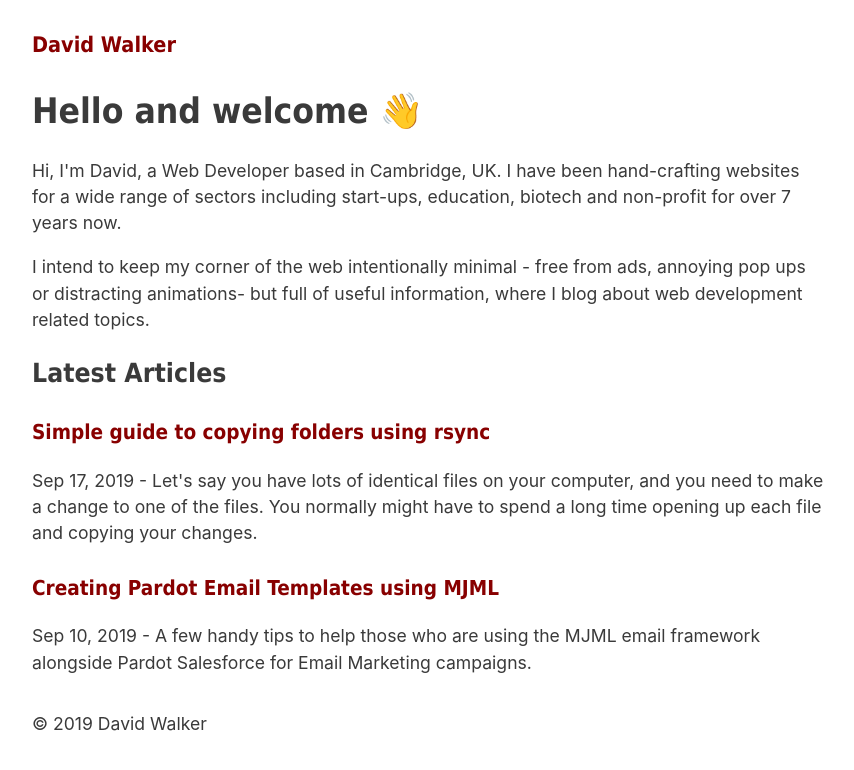
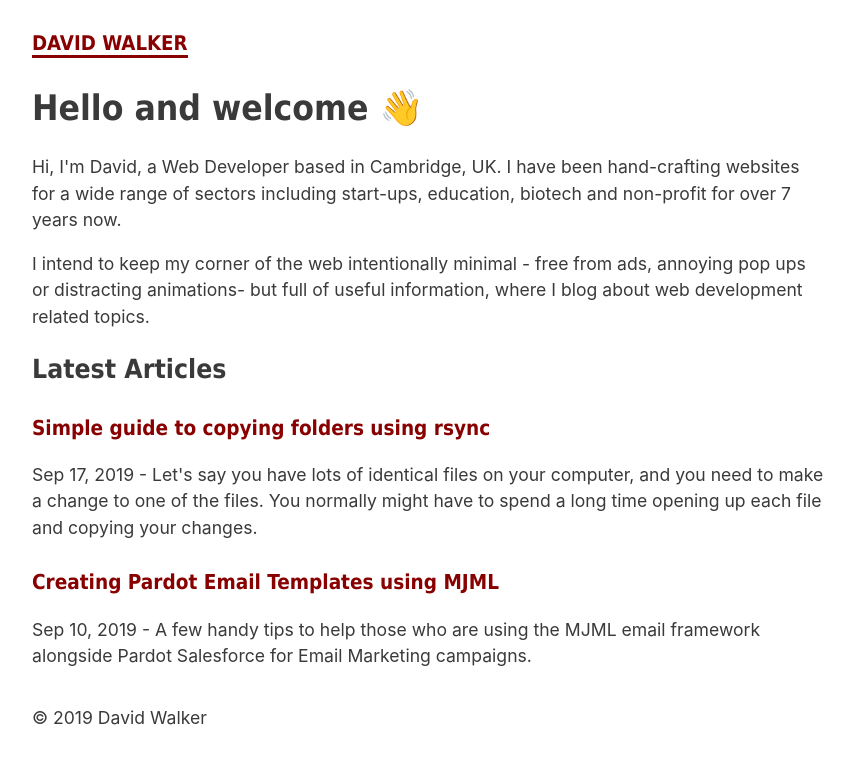
Before and after one commit to davidw-developer/ga_blog, a Jekyll site: the page built from index.html, in a window 1280 px wide. Shown: the top 770 px of the page, without its empty margins (212-1066 px from the left). Built offline with Jekyll 4.4.1, drawn with Linux system fonts in a browser that asks for light colours.

Commit message:
Line heights

```diff
--- a/_sass/_base.scss
+++ b/_sass/_base.scss
@@ -12,8 +12,12 @@
 	margin-bottom: 1.5em;
 }
 header h1 {
-	font-size:1.22em;
-	margin-bottom: 1em;
+	font-size:1.15em;
+	margin-bottom: 1.4em;
+	text-transform: uppercase;
+	a {
+		border-bottom: 3px solid #800;
+	}
 }
 body{
 	font-family: -apple-system, BlinkMacSystemFont, "Segoe UI", Roboto, "Helvetica Neue", Helvetica, Arial;
@@ -22,7 +26,7 @@
 	color:#3A3A3A;
 }
 h1,h2,h3{
-	line-height:1.35;
+	line-height:1.3;
 	font-family: Tahoma, Verdana, sans-serif;
 	font-weight: 600;
 }
```
